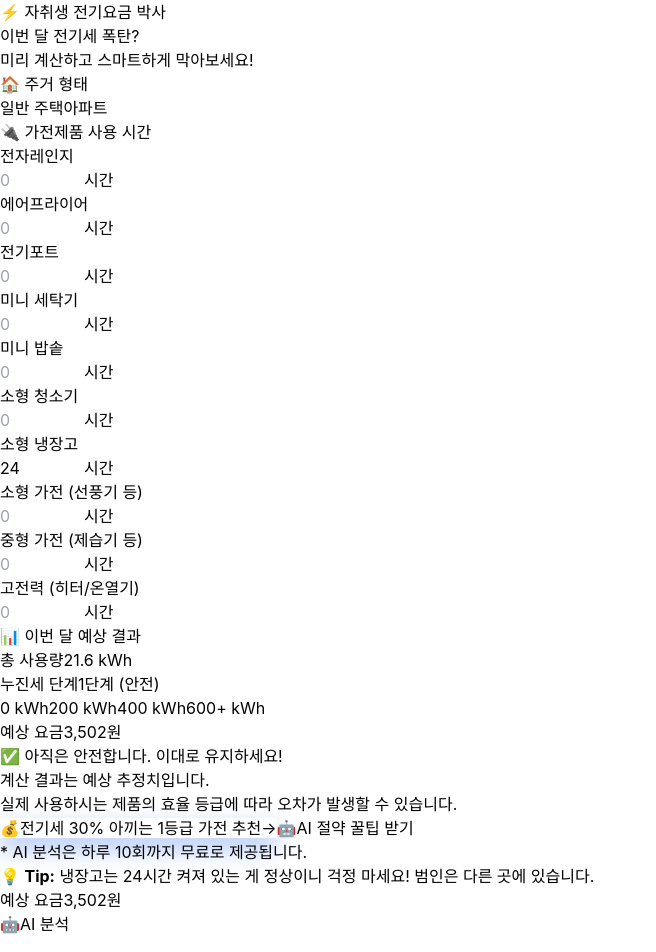
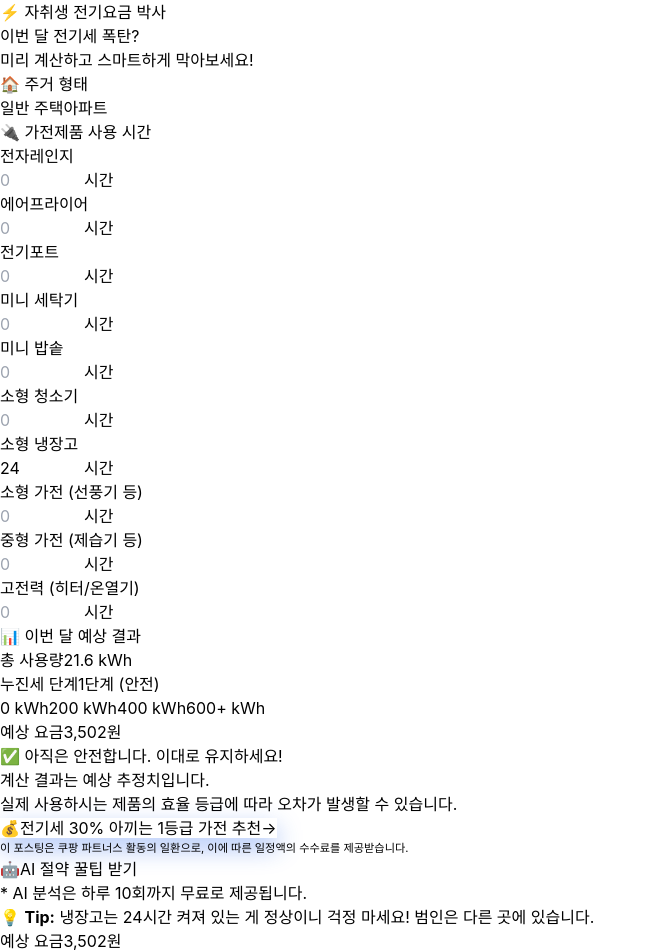
Before and after one commit to HanChangGyu/my-electric-bill, a React (Vite) app: page / in a window 1280 px wide. Shown: the top 952 px of the page, without its empty margins (0-656 px from the left). Built offline with nearby package versions, Linux system fonts and the light colour scheme; a web font is replaced by a local one.

Commit message:
법적 고지 추가

```diff
--- a/src/App.jsx
+++ b/src/App.jsx
@@ -323,6 +323,11 @@ function App() {
                 <span className="text-sm opacity-90">→</span>
               </a>
 
+              {/* 쿠팡 파트너스 법적 고지 */}
+              <p className="text-center text-gray-400 mt-2" style={{ fontSize: '0.7rem' }}>
+                이 포스팅은 쿠팡 파트너스 활동의 일환으로, 이에 따른 일정액의 수수료를 제공받습니다.
+              </p>
+
               {/* AI 버튼 - Secondary 스타일로 덜 눈에 띄게 배치 */}
               <button
                 onClick={handleAskAI}
```
